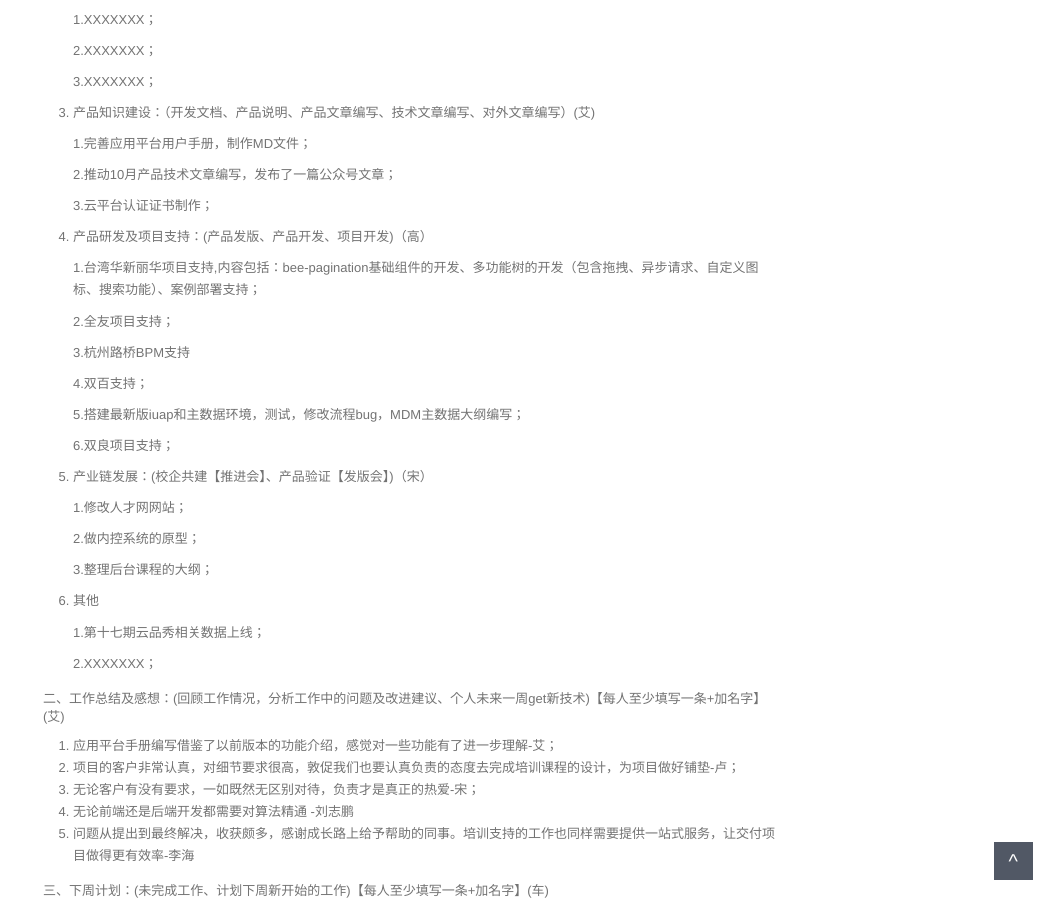
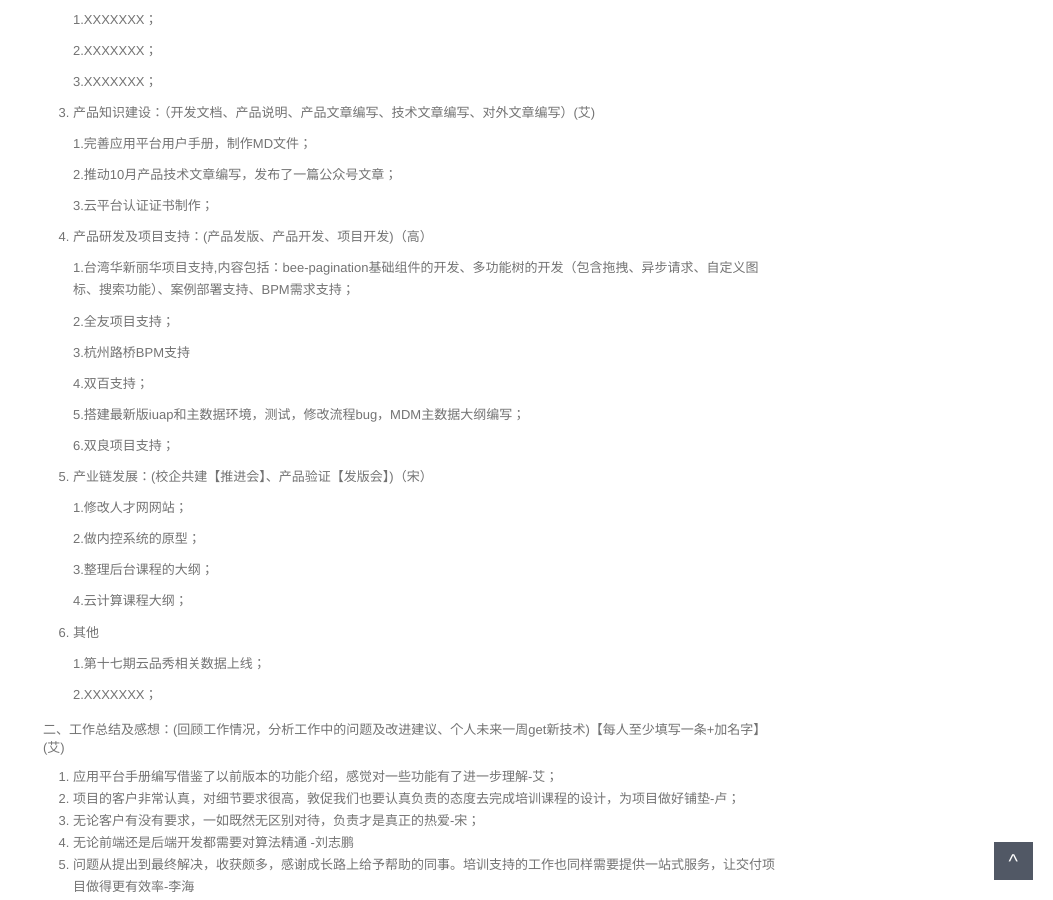
Before and after one commit to walllFlower/blog, a Jekyll site: the page built from _posts/2018-07-17-day_report_cxz.md, in a window 1280 px wide and 900 px high, scrolled down 714 px. Shown: the whole window, without its empty margins (227-1280 px from the left). Built offline with Jekyll 4.4.1, drawn with Linux system fonts in a browser that asks for light colours; comment, search, counter and statistics services are not loaded.

Commit message:
Update 2018-07-17-day_report_cxz.md

```diff
--- a/_posts/2018-07-17-day_report_cxz.md
+++ b/_posts/2018-07-17-day_report_cxz.md
@@ -52,7 +52,7 @@ categories: 技术运营工作周报
 
 4. 产品研发及项目支持：(产品发版、产品开发、项目开发)（高）
 
-    1.台湾华新丽华项目支持,内容包括：bee-pagination基础组件的开发、多功能树的开发（包含拖拽、异步请求、自定义图标、搜索功能）、案例部署支持；
+    1.台湾华新丽华项目支持,内容包括：bee-pagination基础组件的开发、多功能树的开发（包含拖拽、异步请求、自定义图标、搜索功能）、案例部署支持、BPM需求支持；
 
     2.全友项目支持；
 
@@ -71,6 +71,8 @@ categories: 技术运营工作周报
     2.做内控系统的原型；
 
     3.整理后台课程的大纲；
+
+    4.云计算课程大纲；
 
 6. 其他
 
```
